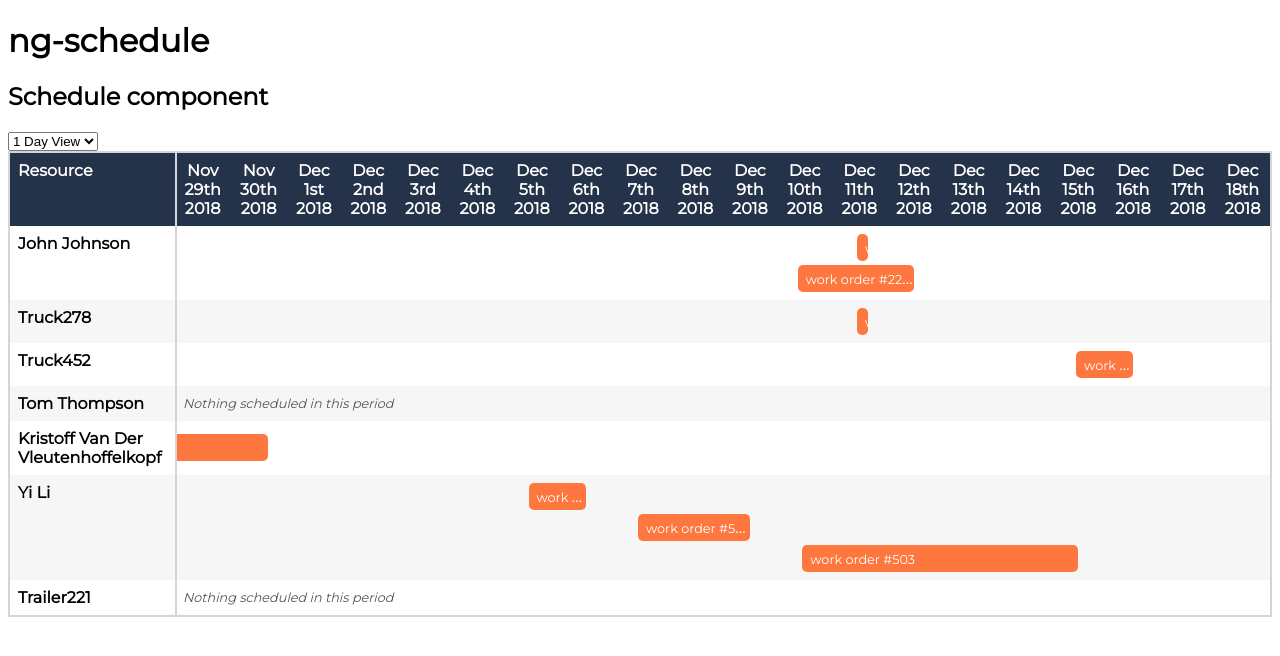
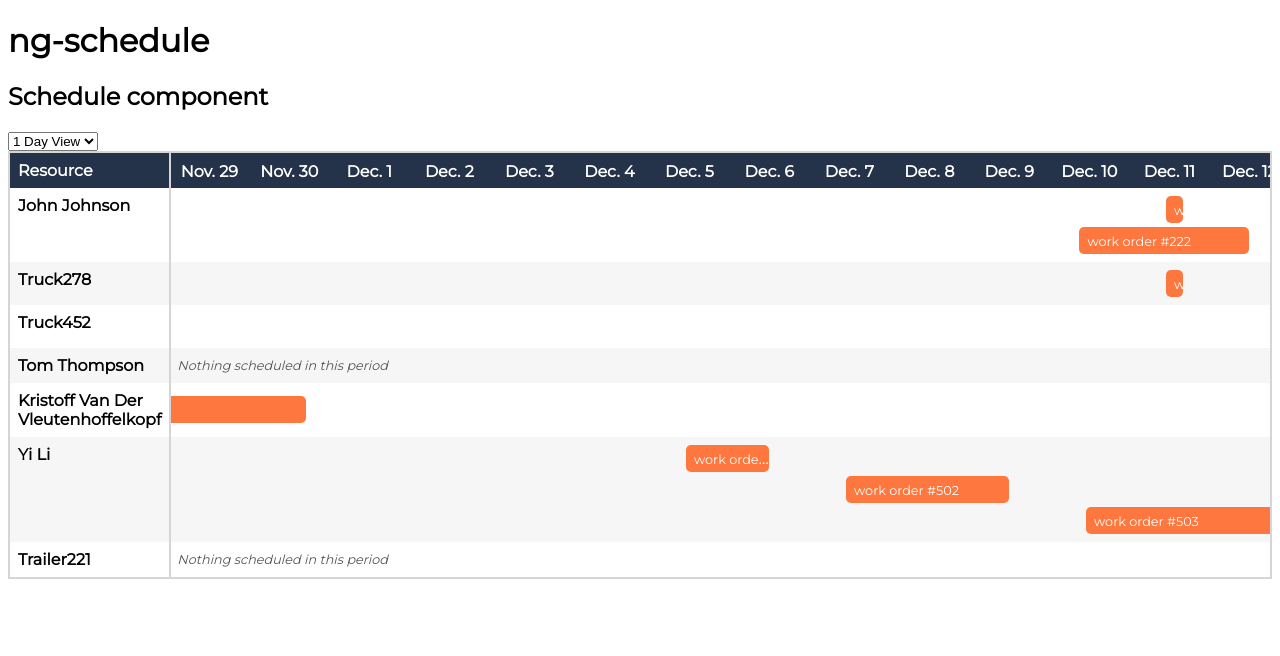
Before and after one commit to svillegascreative/ng-schedule, an Angular app: page / in a window 1280 px wide. Shown: the top 656 px of the page. Built offline with nearby package versions, Linux system fonts and the light colour scheme.

Commit message:
Improve dispaly of header row & dates

```diff
--- a/src/app/schedule/schedule.component.html
+++ b/src/app/schedule/schedule.component.html
@@ -18,7 +18,10 @@
             Resource
           </th>
           <th *ngFor="let date of headerDates">
-            {{date}}
+            <div class="ngsc-date-cell"
+            [style.width]="dayWidth">
+              {{date}}
+            </div>
           </th>
         </tr>
       </thead>
--- a/src/app/schedule/schedule.component.scss
+++ b/src/app/schedule/schedule.component.scss
@@ -26,6 +26,12 @@ td, th {
 .ngsc-head {
   background-color: $thead-bg;
   color: $thead-color;
+}
+
+.ngsc-date-cell {
+  height: 1em;
+  min-width: 4em;
+  overflow: hidden;
 }
 
 
--- a/src/app/schedule/schedule.component.ts
+++ b/src/app/schedule/schedule.component.ts
@@ -34,7 +34,7 @@ export class ScheduleComponent implements AfterViewInit {
   }
 
   getHeaderDates() {
-    return this.dates.map(date => format(date, 'MMM Do YYYY'));
+    return this.dates.map(date => format(date, 'MMM. D YYYY'));
   }
 
   getScheduleDuration() {
```
